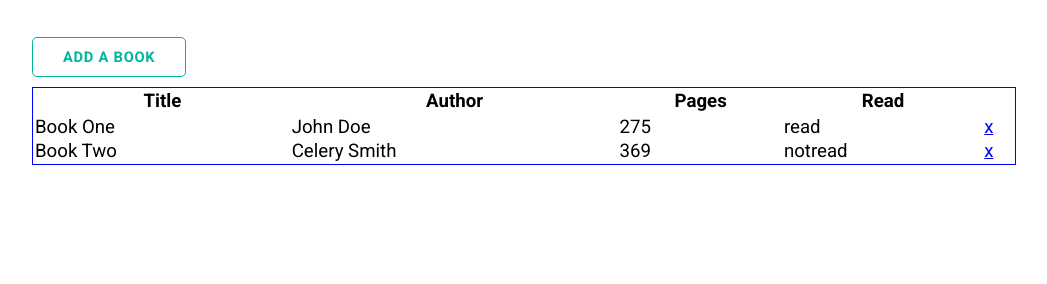
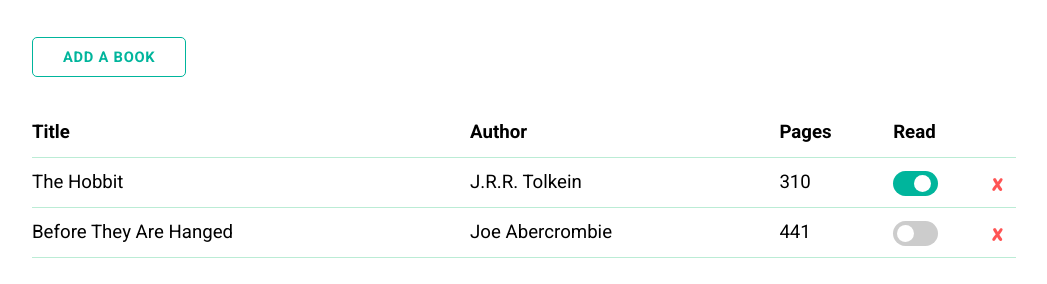
Before and after one commit to jcrachael/library, a plain HTML site: page index.html in a window 1280 px wide. Shown: the part 98-382 px from the top of the page, without its empty margins (116-1163 px from the left). Drawn offline with Linux system fonts and the light colour scheme.

Commit message:
Complete refactoring of code to OOP

```diff
--- a/index.html
+++ b/index.html
@@ -5,8 +5,6 @@
     <meta http-equiv="X-UA-Compatible" content="IE=edge">
     <meta name="viewport" content="width=device-width, initial-scale=1.0">
     <link rel="stylesheet" href="styles.css">
-    <script src="https://kit.fontawesome.com/f9ddb3ef15.js" crossorigin="anonymous"></script>
-
     <title>MyReadingCorner App</title>
 </head>
 <body>
@@ -16,9 +14,9 @@
             <img id="logo" src="innovation.png" alt="MyReadingCorner">
             <p id="title-text">My<span class="highlight">Reading</span>Corner</p>
         </div>
-        <button id="new-book-btn">Add a book</button>
+
         <div id="book-container">
-
+            <button id="new-book-btn">Add a book</button>
             <table>
                 <thead>
                     <tr>
@@ -26,8 +24,8 @@
                     <th>Author</th>
                     <th>Pages</th>
                     <th>Read</th>
+                    <th></th>
                     </tr>
-                    <th></th>
                 </thead>
                 <tbody id="book-list"></tbody>
             </table>
@@ -40,6 +38,7 @@
 
 
         </div>
+
 
 
 
--- a/scripts.js
+++ b/scripts.js
@@ -16,16 +16,16 @@ class UI {
         // hard-coded array of stored books for pre-storage display
         const StoredBooks = [
             {
-                title: 'Book One',
-                author: 'John Doe',
-                pages: '275',
+                title: 'The Hobbit',
+                author: 'J.R.R. Tolkein',
+                pages: '310',
                 read: 'read'
             },
             {
-                title: 'Book Two',
-                author: 'Celery Smith',
-                pages: '369',
-                read: 'notread'
+                title: 'Before They Are Hanged',
+                author: 'Joe Abercrombie',
+                pages: '441',
+                read: 'not-read'
             }
         ];
 
@@ -40,13 +40,46 @@ class UI {
         const list = document.getElementById('book-list');
         // add a row
         const row = document.createElement('tr');
-        row.innerHTML = `
+
+        // if book has been read, append row with 'read' class
+       if (book.read === 'read') {
+        row.classList.add('read');
+       }
+
+       if (row.classList.contains('read')) {
+            row.innerHTML = `
             <td>${book.title}</td>
             <td>${book.author}</td>
             <td>${book.pages}</td>
-            <td>${book.read}</td>
+            <td>
+
+            <label class="switch">
+            <input type="checkbox" checked>
+            <span class="slider round"></span>
+            </label>
+
+            </td>
             <td><a href="#" class="btn-delete delete">x</a></td>
         `;
+       } else {
+            row.innerHTML = `
+                <td>${book.title}</td>
+                <td>${book.author}</td>
+                <td>${book.pages}</td>
+                <td>
+
+                <label class="switch">
+                <input type="checkbox">
+                <span class="slider round"></span>
+                </label>
+
+                </td>
+                <td><a href="#" class="btn-delete delete">x</a></td>
+            `;
+       }
+
+
+
         // append row to our book-list
         list.appendChild(row);
     }
@@ -58,6 +91,22 @@ class UI {
             // delete parent row
             el.parentElement.parentElement.remove();
         }
+    }
+
+    // toggle book class
+    static toggleBookClass(el) {
+        // define table row parent element
+        let parentElement = el.parentElement.parentElement.parentElement;
+
+        if (el.checked) {
+            parentElement.classList.add('read');
+            // add read class to parent element
+        } else {
+            // remove read class from parent element
+            parentElement.classList.remove('read');
+        }
+
+
     }
 
 
@@ -76,7 +125,7 @@ function displayRadioValue() {
     for (let i = 0; i < ele.length; i++) {
         if(ele[i].checked) {
             let read = ele[i].value;
-            return read;
+            return read
         }
     }
 }
@@ -105,6 +154,8 @@ form.addEventListener('submit', (e) => {
     const author = document.getElementById('book-author').value;
     const pages = document.getElementById('book-pages').value;
     const read = displayRadioValue();
+
+
 
     // instantiate a book
     const book = new Book(title, author, pages, read);
@@ -138,3 +189,8 @@ window.addEventListener("click", function(event) {
 document.getElementById('book-list').addEventListener('click', (e) => {
     UI.deleteBook(e.target);
 })
+
+document.getElementById('book-list').addEventListener('click', (e) => {
+    // toggle book class with slider
+    UI.toggleBookClass(e.target);
+})
--- a/styles.css
+++ b/styles.css
@@ -1,16 +1,10 @@
 @import url('https://fonts.googleapis.com/css2?family=Roboto:wght@100;300;400;700;900&display=swap');
-
+@import url('https://fonts.googleapis.com/css2?family=Patrick+Hand&display=swap');
 /* GLOBALS */
 
 /* colors
-dark green: #0ABA9D
-medium green: #64E5A6
-light green: #98FDAC
-
-logo
 bluest green: #00b59c
-light: #9cffac
-
+light green: #9cffac
 */
 
 *,
@@ -36,7 +30,7 @@ light: #9cffac
     max-width: 80%;
 }
 
-/* title */
+/* TITLE */
 
 #title {
     display: flex;
@@ -63,26 +57,23 @@ light: #9cffac
 /* BOOK LIST */
 
 table {
-    /*width: 100%;
-    display: block;
+    border-collapse: collapse;
+    width: 100%;
     margin-top: 20px;
-    border: 1px blue solid;
-    border-collapse: collapse;*/
-    border: 1px blue solid;
-    width: 100%;
+    text-align: left;
+}
+
+th {
+
 }
 
 tr {
-    /*
+    height: 50px;
     border-bottom: 1px #40ca8a5b solid;
-    width: 100%;
-    padding: 10px;
-    display: flex;
-    */
 }
 
-tr:hover{
-    background-color: rgba(0, 181, 156, 0.1);
+tr.read {
+
 }
 
 td {
@@ -90,15 +81,19 @@ td {
 }
 
 .btn-delete {
-
+    text-decoration: none;
+    color: rgba(255, 0, 0, 0.671);
+    font-weight: bold;
+    font-family: 'Patrick Hand', cursive;
+    font-size: 19pt;
 }
 
 .btn-delete:hover {
-
+    color: red;
 }
 
 
-/* BUTTONS AND MODAL */
+/* BUTTONS, FORM AND MODAL */
 
 button, input[type="submit"] {
     border: 1px  rgba(0,181,156,1) solid;
@@ -225,3 +220,65 @@ input {
     font-size: 10pt;
     margin-top: 10px;
 }
+
+
+/* sliders */
+.switch {
+    position: relative;
+    display: inline-block;
+    width: 45px;
+    height: 25px;
+  }
+
+  .switch input {
+    opacity: 0;
+    width: 0;
+    height: 0;
+  }
+
+  .slider {
+    position: absolute;
+    cursor: pointer;
+    top: 0;
+    left: 0;
+    right: 0;
+    bottom: 0;
+    background-color: #ccc;
+    -webkit-transition: .4s;
+    transition: .4s;
+  }
+
+  .slider:before {
+    position: absolute;
+    content: "";
+    height: 17px;
+    width: 17px;
+    left: 4px;
+    bottom: 4px;
+    background-color: white;
+    -webkit-transition: .4s;
+    transition: .4s;
+  }
+
+  input:checked + .slider {
+    background-color: #00b59c;
+  }
+
+  input:focus + .slider {
+    box-shadow: 0 0 1px #00b59c;
+  }
+
+  input:checked + .slider:before {
+    -webkit-transform: translateX(17px);
+    -ms-transform: translateX(17px);
+    transform: translateX(17px);
+  }
+
+  /* Rounded sliders */
+  .slider.round {
+    border-radius: 25px;
+  }
+
+  .slider.round:before {
+    border-radius: 50%;
+  }
```
